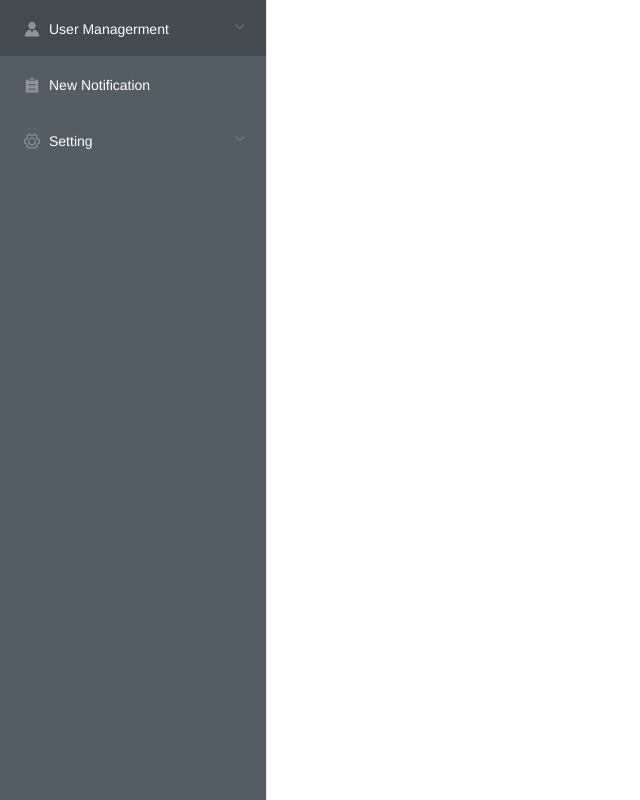
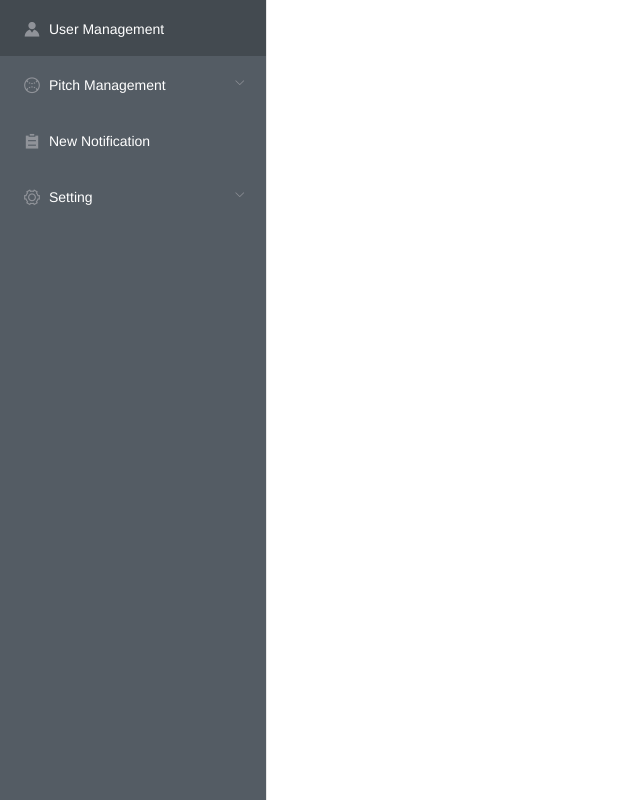
Before and after one commit to tuanvipandpro/HCI_Admin, a Vue app in the folder hci-admin/: page /#/home in a window 1280 px wide. Shown: the whole page, without its empty margins (0-640 px from the left). Built offline with nearby package versions, Linux system fonts and the light colour scheme; sample sign-in values are in the browser's storage.

Commit message:
Fix Menu

```diff
--- a/hci-admin/src/components/Home/Home.vue
+++ b/hci-admin/src/components/Home/Home.vue
@@ -9,25 +9,29 @@
            class="el-menu-vertical-demo"
            style="min-height: 100vh;"
         >
-          <el-submenu index="1">
+          <el-menu-item index="1">
+            <i class="el-icon-s-custom"></i>
+            <span>User Management</span>
+          </el-menu-item>
+          <el-submenu index="2">
             <template slot="title">
-              <i class="el-icon-s-custom"></i>
-              <span>User Managerment</span>
+              <i class="el-icon-football"></i>
+              <span>Pitch Management</span>
             </template>
-            <el-menu-item index="1-1">Active User</el-menu-item>
-            <el-menu-item index="1-2">Ban User</el-menu-item>
+            <el-menu-item index="2-1">New Pitch</el-menu-item>
+            <el-menu-item index="2-2">Update User</el-menu-item>
           </el-submenu>
-          <el-menu-item index="2">
+          <el-menu-item index="3">
             <i class="el-icon-s-order"></i>
             <span>New Notification</span>
           </el-menu-item>
-          <el-submenu index="3">
+          <el-submenu index="4">
             <template slot="title">
               <i class="el-icon-setting"></i>
               <span>Setting</span>
             </template>
-            <el-menu-item index="3-1">Change Password</el-menu-item>
-            <el-menu-item index="3-2" @click="doLogout">Logout</el-menu-item>
+            <el-menu-item index="4-1">Change Password</el-menu-item>
+            <el-menu-item index="4-2" @click="doLogout">Logout</el-menu-item>
           </el-submenu>
         </el-menu>
       </el-col>
--- a/hci-admin/src/components/Login/Login.vue
+++ b/hci-admin/src/components/Login/Login.vue
@@ -24,9 +24,7 @@ export default {
       formData: {
         username: '',
         password: ''
-      },
-      fullscreenLoading: false,
-      btnLabel: 'Logins'
+      }
     }
   },
   methods: {
@@ -98,6 +96,6 @@ export default {
     #login-form {
         margin-top: 25vh;
         width: 22vw;
-        height: 35vh;
+        height: 45vh;
     }
 </style>
```
